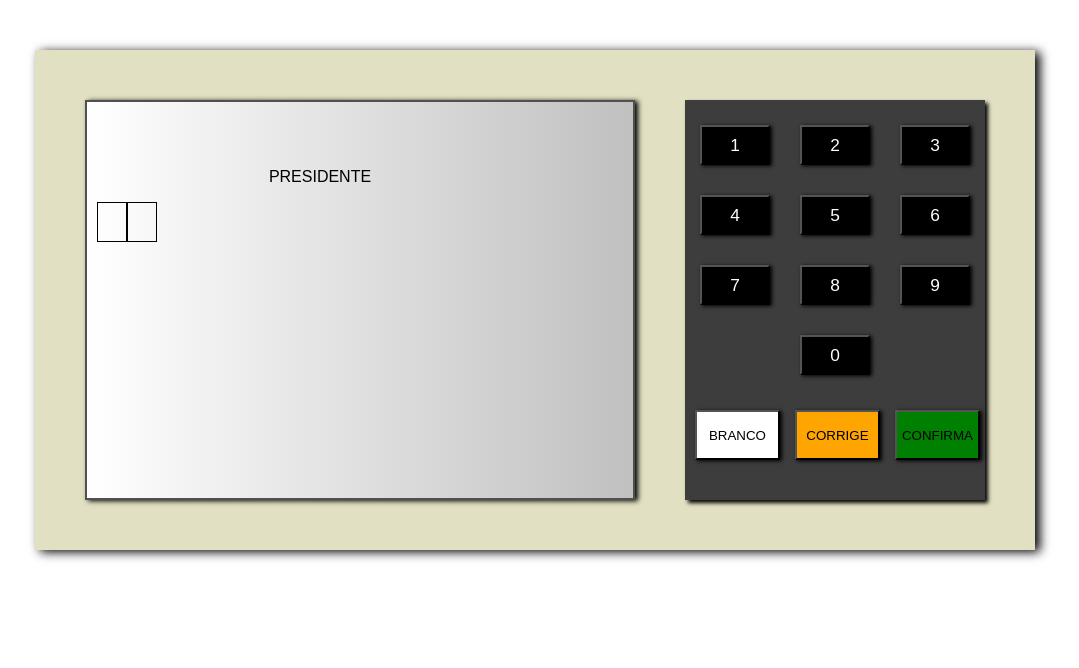
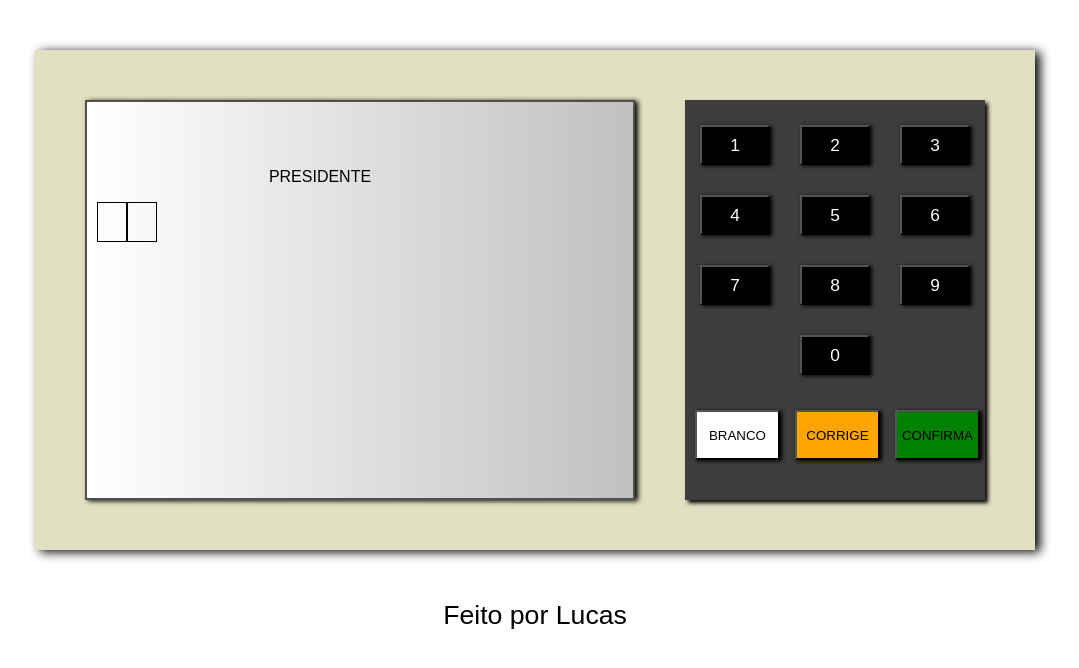
Before and after one commit to LucassPimentel/Urna-Eletronica, a plain HTML site: page index.html in a window 1280 px wide. Shown: the whole page, without its empty margins (105-1184 px from the left). Drawn offline with Linux system fonts and the light colour scheme.

Commit message:
adicionando linkedin

```diff
--- a/assets/JS/scripts.js
+++ b/assets/JS/scripts.js
@@ -9,7 +9,7 @@ let etapaAtual = 0;
 let numero = "";
 let branco = false;
 let nome = "";
-let etapasHtml = etapas
+let etapasHtml = etapas;
 
 function comecarEtapa() {
   let etapa = etapas[etapaAtual];
@@ -61,7 +61,7 @@ function atualizaInterface() {
     aviso.style.display = "block";
     descGeral.innerHTML =
       '<div class ="aviso--grande">NENHUM CANDIDATO COM ESTE NÚMERO</div>';
-      let periodoAguardando  = setTimeout(comecarEtapa, 2000)
+    setTimeout(comecarEtapa, 1000);
   }
 }
 
@@ -106,13 +106,11 @@ function Corrige() {
 function Confirma() {
   let etapa = etapas[etapaAtual];
 
-
   let votoConfirmado = false;
 
   if (branco === true) {
     votoConfirmado = true;
     alert("VOTO COMPUTADO COMO BRANCO.");
-
   } else if (numero.length === etapa.numeros) {
     votoConfirmado = true;
     alert(`VOTO COMPUTADO EM ${numero}`);
@@ -120,7 +118,8 @@ function Confirma() {
   } else {
     alert("[ERRO]");
     comecarEtapa();
-  } comecarEtapa();
+  }
+  comecarEtapa();
 }
 
 // // if(candidatoExis.length <= 0) {
--- a/assets/style.css
+++ b/assets/style.css
@@ -126,7 +126,7 @@
   line-height: 30px;
 }
 
-.num{
+.num {
   display: inline-block;
   width: 30px;
   height: 40px;
@@ -156,3 +156,19 @@
   font-size: 18pt;
   font-weight: bold;
 }
+
+.linkedin {
+  margin: 0 auto;
+  display: table;
+  font-size: 20pt;
+}
+
+.a {
+  text-decoration: none;
+  color: black;
+}
+
+a:hover {
+  text-decoration: underline;
+  color: grey;
+}
--- a/index.html
+++ b/index.html
@@ -35,7 +35,7 @@
                 </div>
                 <div class="divisao-1-dir">
                     <div class="divisao-1-img">
-                        <img  class="format-imgs" src="assets/imgs/lula.jpg" alt="">
+                        <img class="format-imgs" src="assets/imgs/lula.jpg" alt="">
                         PRESIDENTE
                     </div>
                     <div class="divisao-1-img">
@@ -73,8 +73,8 @@
             </div>
             <div class="btns">
                 <button class="btn-funcao btn-white" onclick="Branco()">BRANCO</button>
-                <button class="btn-funcao btn-orange"onclick="Corrige()">CORRIGE</button>
-                <button class="btn-funcao btn-green"onclick="Confirma()">CONFIRMA</button>
+                <button class="btn-funcao btn-orange" onclick="Corrige()">CORRIGE</button>
+                <button class="btn-funcao btn-green" onclick="Confirma()">CONFIRMA</button>
             </div>
         </div>
 
@@ -85,9 +85,13 @@
 
 
     </div>
+    <footer>
+        <p class="linkedin">Feito por <a class="a" href="https://www.linkedin.com/in/lucas-pimentel-0b7492222/"
+                target="blank">Lucas</a></p>
+    </footer>
 
-<script src="assets/JS/etapas.js"></script>
-<script src="assets/JS/scripts.js"></script>
+    <script src="assets/JS/etapas.js"></script>
+    <script src="assets/JS/scripts.js"></script>
 </body>
 
 </html>
```
